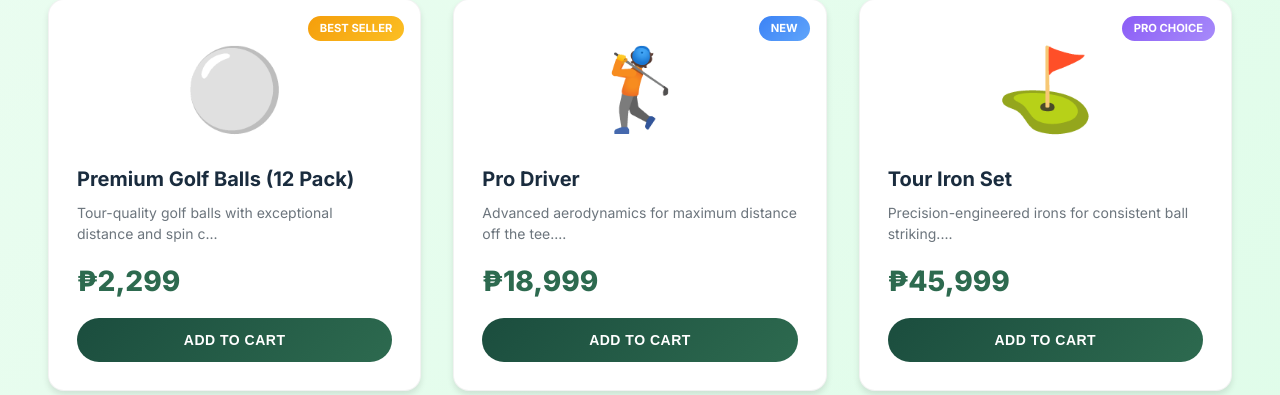
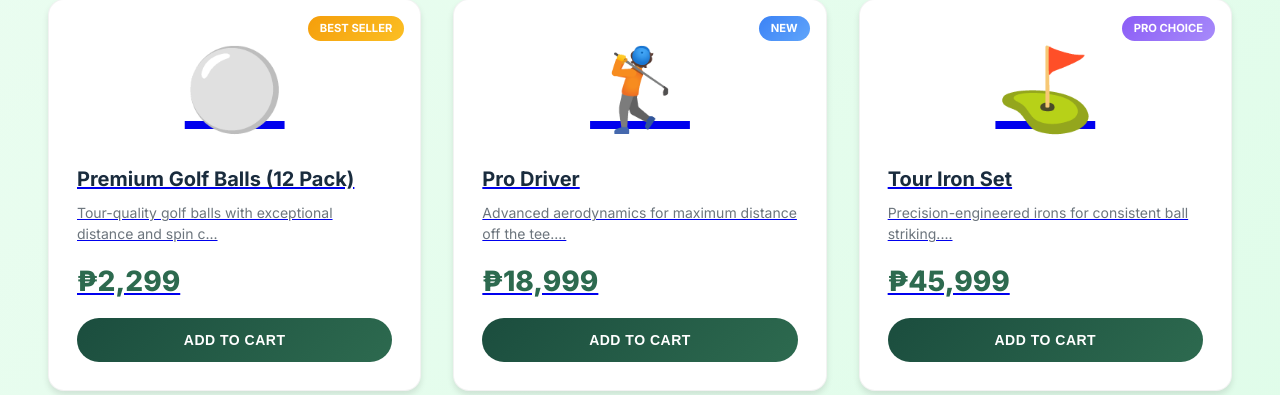
Before and after one commit to Lat4ios/Budgetbirdiespy, a Flask app: page / in a window 1280 px wide. Shown: the part 1225-1620 px from the top of the page. Run offline with Flask 3, Linux system fonts and the light colour scheme.

Commit message:
Update index.html

```diff
--- a/templates/index.html
+++ b/templates/index.html
@@ -40,10 +40,12 @@
         {% if product.badge %}
         <div class="product-badge {{ product.badge|lower|replace(' ', '-') }}">{{ product.badge }}</div>
         {% endif %}
-        <div class="product-image">{{ product.emoji }}</div>
-        <h3 class="product-title">{{ product.name }}</h3>
-        <p class="product-desc">{{ product.desc[:60] }}...</p>
-        <div class="product-price">₱{{ product.price|format_currency }}</div>
+        <a href="{{ url_for('product_detail', product_id=product.id) }}" class="product-link">
+          <div class="product-image">{{ product.emoji }}</div>
+          <h3 class="product-title">{{ product.name }}</h3>
+          <p class="product-desc">{{ product.desc[:60] }}...</p>
+          <div class="product-price">₱{{ product.price|format_currency }}</div>
+        </a>
         {% if product.inStock %}
         <form method="POST" action="{{ url_for('add_to_cart') }}">
           <input type="hidden" name="product_id" value="{{ product.id }}">
```
